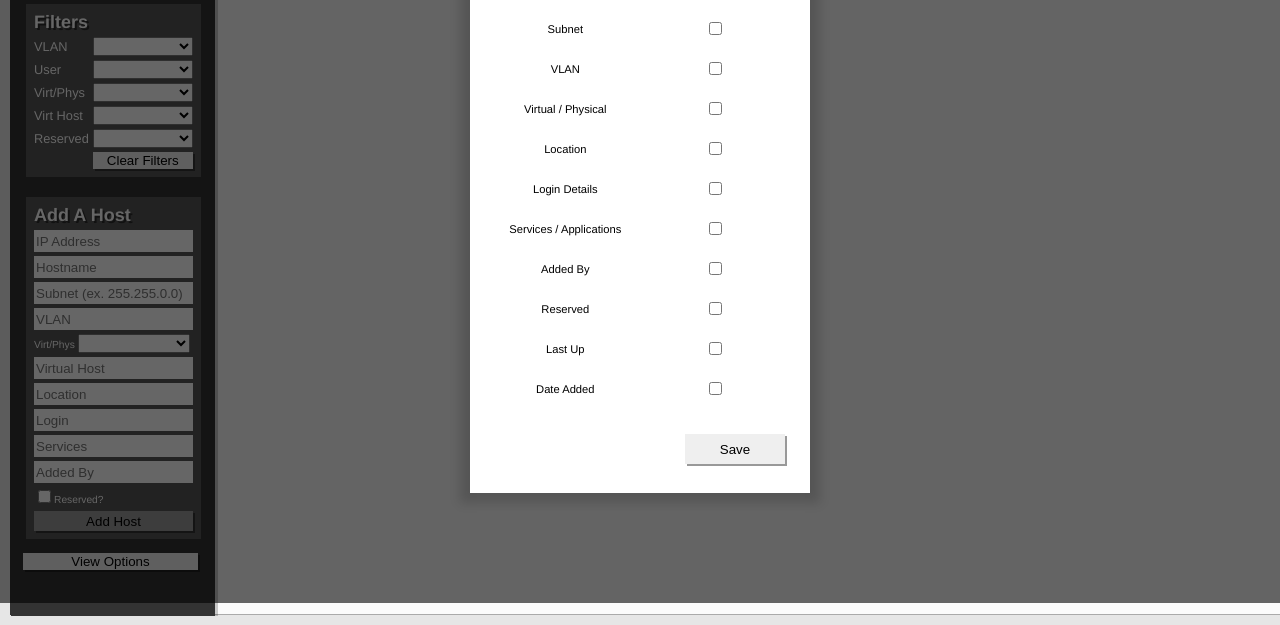
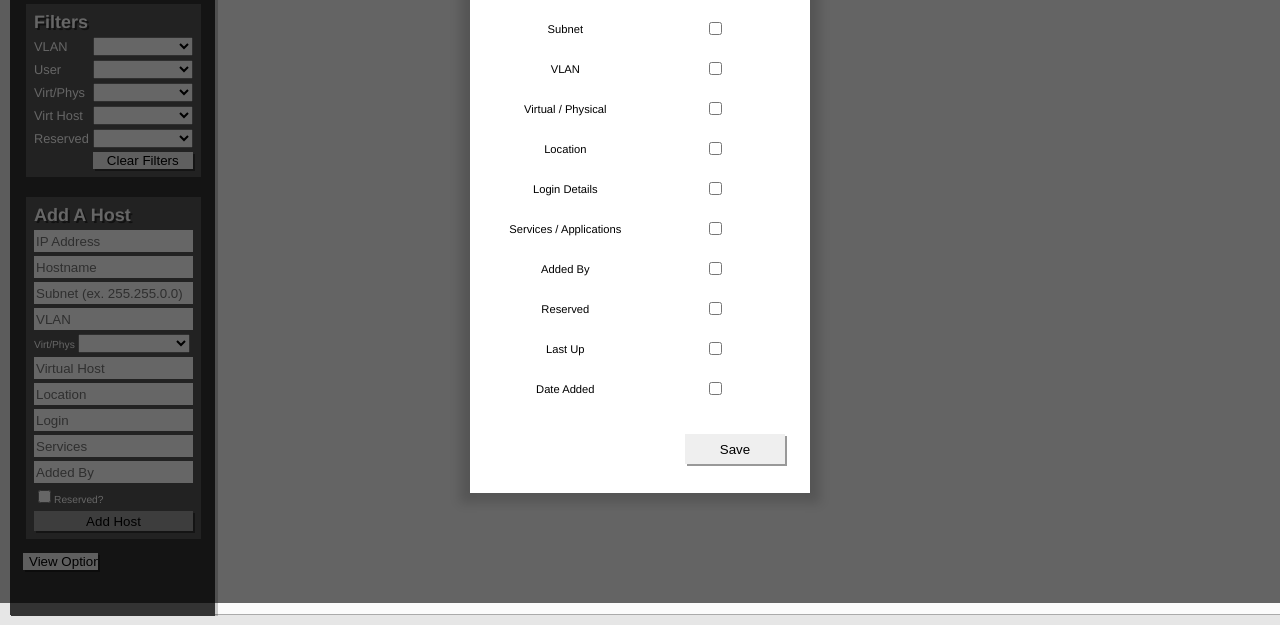
Before and after one commit to peterfraedrich/ColdBlue, a website: page STV2/index.html in a window 1280 px wide. Shown: the part 197-822 px from the top of the page. Drawn offline with Linux system fonts and the light colour scheme; no server answers.

Commit message:
clean up UI

```diff
--- a/STV2/css/style.css
+++ b/STV2/css/style.css
@@ -628,6 +628,7 @@ th {
 
 #viewbtn {
 
-    width: 175px;
+    width: 75px;
+    text-align: center;
 
 }
```
